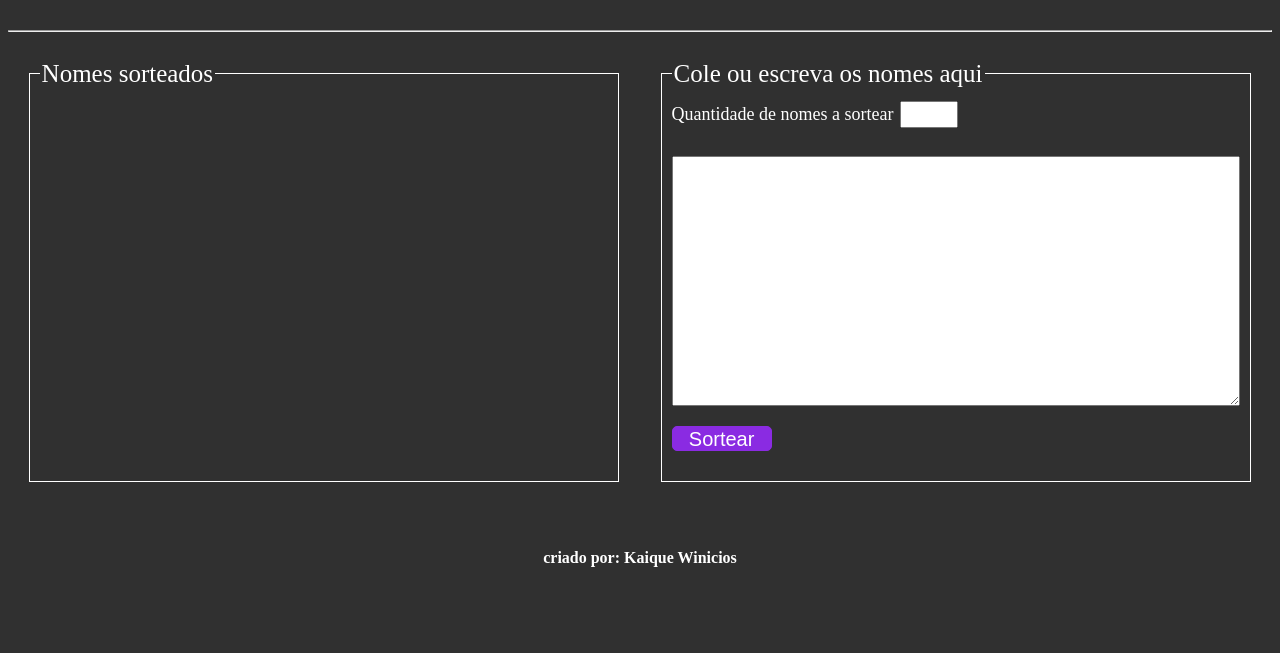
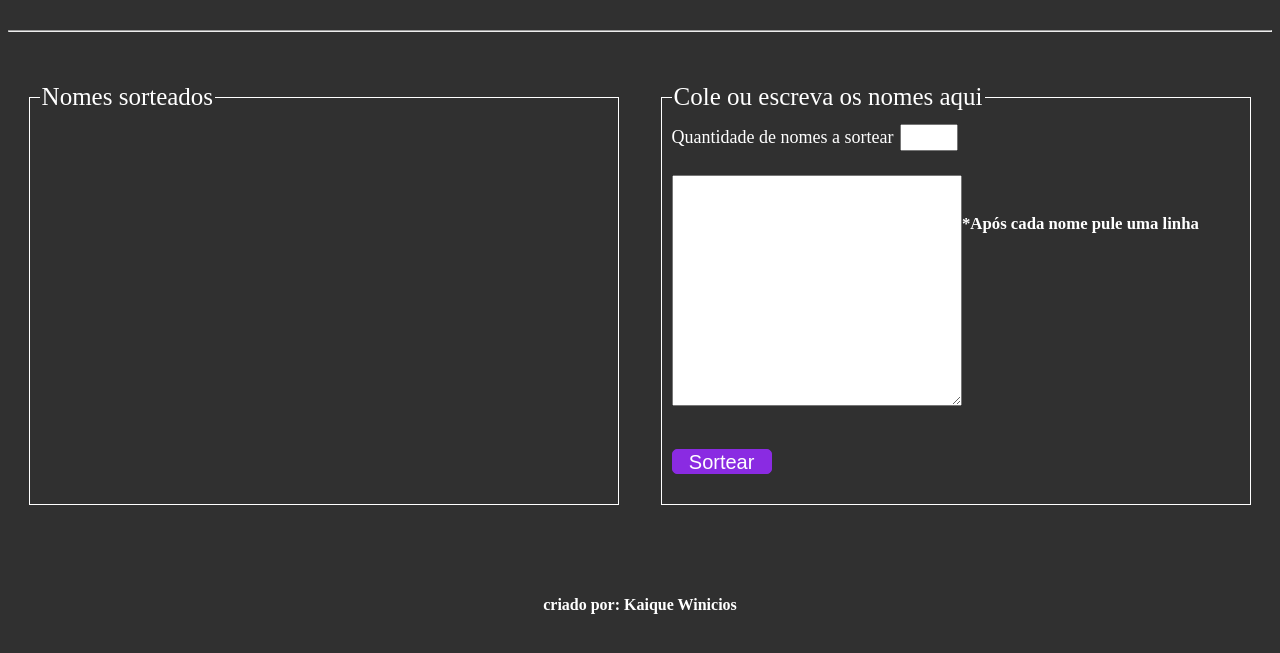
Before and after one commit to Kaiquew854/sorteio_simples, a plain HTML site: page index.html in a window 1280 px wide. Shown: the part 95-748 px from the top of the page. Drawn offline with Linux system fonts and the light colour scheme.

Commit message:
ajustes css

```diff
--- a/index.html
+++ b/index.html
@@ -15,9 +15,9 @@
     <hr><br>
 
     <div class="container">
+
         <fieldset class="sorteados">
             <legend>Nomes sorteados</legend>
-
             <ul id="listaNomesSorteados">
             </ul>
         </fieldset>
@@ -29,10 +29,13 @@
             <div>
                 <label class="lb-qtde" for="quantidade">Quantidade de nomes a sortear</label>
                 <input class="input-qtde" type="number" name="quantidade">
-            </div><br>
+            </div>
+            <div class="txt-area-div">
+                <textarea name="nomes" id="nomesEleg" cols="1" rows="15"></textarea>
+                <h6>*Após cada nome pule uma linha</h6>
+            </div>
+            <button class="btn-sort">Sortear</button>
 
-            <textarea name="nomes" id="nomesEleg" cols="1" rows="20"></textarea>
-            <button class="btn-sort">Sortear</button>
         </fieldset>
     </div>
 
--- a/script.js
+++ b/script.js
@@ -33,7 +33,12 @@ function sortearNomes() {
         } else {
             alert("insira os nomes");
         }
+
+        let meuFieldSet=document.querySelector(".sorteados");
+        let ultimaPosicao = meuFieldSet.scrollHeight-meuFieldSet.clientHeight+meuFieldSet.scrollTop;
+        meuFieldSet.scrollTop=ultimaPosicao
     }
+
 }
 
 btnSort.addEventListener('click', sortearNomes);
--- a/style.css
+++ b/style.css
@@ -10,7 +10,7 @@ body{
     display: flex;
     justify-content:space-around;
     align-items: center;
-    height: 400px;
+    min-height: 400px;
 }
 
 .sorteados, .nomesElegiveis{
@@ -18,11 +18,14 @@ body{
     padding: 10px;
     width: 45%;
     margin-top: 25px;
-    height: 100%;
+    height: inherit;
     display: flex;
     flex-direction: column;
     justify-content: space-between;
     font-size: 25px;
+    height: 400px;
+    max-height: 400px;
+    overflow: auto;
 }
 
 
@@ -61,3 +64,12 @@ ul, li{
     align-items: center;
     margin-top: 70px;
 }
+
+#nomesEleg{
+    width: 50%;
+}
+.txt-area-div{
+    display: flex;
+    justify-content: start;
+    align-items: start;
+}
```
